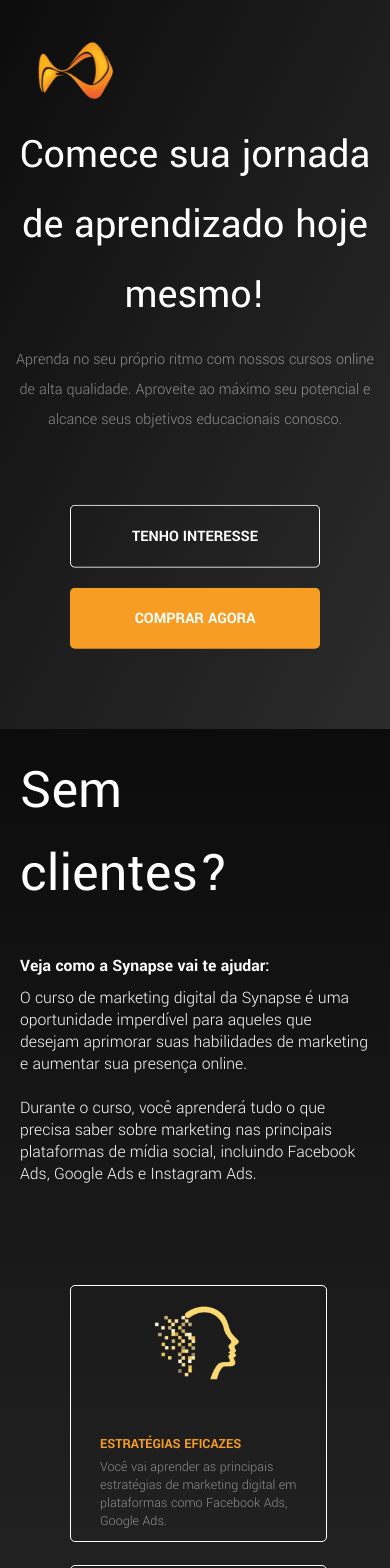
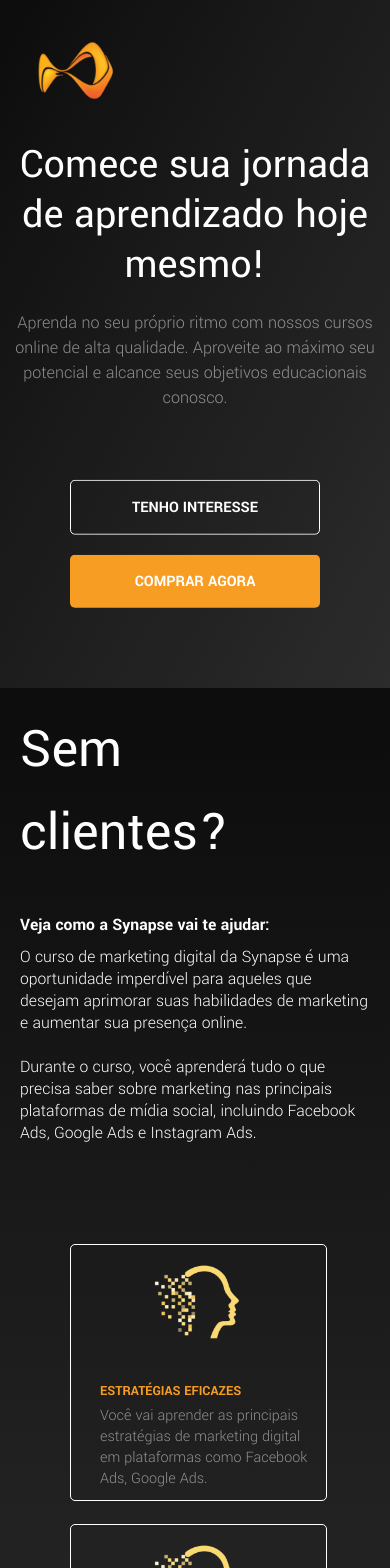
Before and after one commit to rogeritael/rogeritael-rocky_desafio, a React (Create React App) app: page / in a window 390 px wide. Shown: the top 1568 px of the page. Built offline with nearby package versions, Linux system fonts and the light colour scheme.

Commit message:
fazendo ajustes gerais no responsivo

```diff
--- a/src/components/Button/styles.ts
+++ b/src/components/Button/styles.ts
@@ -25,7 +25,7 @@ const bounceAnimation = keyframes `
     }`
 
 export const ButtonContainer = styled.button<ButtonProps>`
-    padding: 20px 24.73px;
+    padding: 16px 24.73px;
     margin: 10px 15px;
     font-size: var(--sub3);
     font-weight: bold;
--- a/src/components/EducatorCard/styles.ts
+++ b/src/components/EducatorCard/styles.ts
@@ -44,16 +44,21 @@ export const EducatorCardStyle = styled.div`
         }
     }
 
+    @media(max-width: 720px){
+        .text_container {
+            p {
+                font-size: 16px;
+                font-weight: 300;
+            }
+        }
+    }
+
     @media (max-width: 425px) {
         scale: .9;
-        .educator_profile {
-        }
     }
 
     @media (max-width: 375px) {
         margin: -40px 0;
         scale: .8;
-        .educator_profile {
-        }
     }
 `;
--- a/src/components/GoalCard/styles.ts
+++ b/src/components/GoalCard/styles.ts
@@ -58,4 +58,10 @@ export const GoalCardContainer = styled.div`
         }
     }
 
+    @media(max-width: 1100px){
+        .text_container p {
+            font-size: 16px;
+        }
+    }
+
 `;
--- a/src/components/template/AmIAbleSection/index.tsx
+++ b/src/components/template/AmIAbleSection/index.tsx
@@ -3,11 +3,11 @@ import { Button } from "../../Button";
 import { ButtonContainer } from "../../ButtonContainer";
 import { AmIAbleStyle } from "./styles";
 
-interface AmIAbleSection {
+interface AmIAbleSectionProps {
     openModal: () => void,
 }
 
-export function AmIAbleSection({ openModal }: AmIAbleSection){
+export function AmIAbleSection({ openModal }: AmIAbleSectionProps){
     return(
         <AmIAbleStyle>
             <AppLimiter>
--- a/src/components/template/AmIAbleSection/styles.ts
+++ b/src/components/template/AmIAbleSection/styles.ts
@@ -29,6 +29,7 @@ export const AmIAbleStyle = styled.section`
         p {
             font-size: var(--tbody1);
             margin-bottom: 80px;
+            font-weight: 300;
         }
     }
 
@@ -43,13 +44,22 @@ export const AmIAbleStyle = styled.section`
 
     }
 
+    @media(max-width: 720px){
+        .text_container p {
+            font-size: 18px;
+        }
+    }
+
     @media (max-width: 425px){
         .app_limiter {
             flex-direction: column;
+            align-items: center;
+            justify-content: center;
         }
 
         .text_container {
             width: 100%;
+            margin-bottom: -30px;
 
             h2 {
                 font-size: var(--t1);
--- a/src/components/template/Cover/styles.ts
+++ b/src/components/template/Cover/styles.ts
@@ -101,11 +101,15 @@ export const CoverContainer = styled.header`
 
         h1.call_to_action_title {
             font-size: var(--t2);
+            padding-top: 20px;
+            line-height: 50px;
         }
 
         p.cover_description_text {
             margin-bottom: 40px;
-            font-size: 16px;
+            margin-top: 20px;
+            font-size: 18px;
+            line-height: 25px;
         }
 
         h1.call_to_action_title {
--- a/src/components/template/MaisClientesSection/styles.ts
+++ b/src/components/template/MaisClientesSection/styles.ts
@@ -5,6 +5,7 @@ export const MaisClientesContainer = styled.section`
 
     background: rgb(61,61,61);
     background: linear-gradient(0deg, rgba(61,61,61,1) 0%, rgba(12,12,12,1) 100%);
+    min-height: 759px;
 
     .app_limiter {
         min-height: 759px;
@@ -97,16 +98,17 @@ export const MaisClientesContainer = styled.section`
             flex-direction: row;
             width: 100%;
             justify-content: space-evenly;
+            margin-bottom: 40px;
         }
 
         .right_side {
+            margin-bottom: 40px;
             /* margin: 60px 0; */
             /* margin-bottom: 97px; */
         }
     }
 
     @media (max-width: 890px) {
-
         .left_side .price_container {
              display: none;
         }
@@ -120,16 +122,20 @@ export const MaisClientesContainer = styled.section`
 
         .left_side {
             padding: 20px;
+            margin-bottom: 0;
 
             .price_container {
                 display: none;
             }
         }
 
-        .right_side .mais_clientes_card_container {
-            margin: 60px 0;
-            grid-template-columns: 250px;
-            grid-template-rows: repeat(4, 250px);
+        .right_side {
+            margin-bottom: 0;
+            .mais_clientes_card_container {
+                margin: 60px 0;
+                grid-template-columns: 250px;
+                grid-template-rows: repeat(4, 250px);
+            }
         }
     }
 
--- a/src/components/template/SkillsContainer/styles.ts
+++ b/src/components/template/SkillsContainer/styles.ts
@@ -23,7 +23,6 @@ const turnDownArrow = keyframes`
 const toggleSkill = keyframes`
     from {
         height: 0px;
-        /* padding: 0 32px; */
         border: none;
         opacity: 0;
         p {
@@ -43,7 +42,6 @@ const toggleSkill = keyframes`
 
 export const SkillsStyle = styled.section`
     min-height: 611px;
-    /* width: 100%; */
     display: flex;
     align-items: center;
     background-image: url(${skillbg});
@@ -82,6 +80,14 @@ export const SkillsStyle = styled.section`
             .single_skill {
                 border-top: 1px solid rgba(0,0,0,0.06);
 
+                &.active {
+                    h2 {
+                        &::after {
+                            animation: ${turnDownArrow} 500ms ease-in-out forwards;
+                        }
+                    }
+                }
+
                 h2 {
                     text-align: center;
                     line-height: 94px;
@@ -100,13 +106,6 @@ export const SkillsStyle = styled.section`
                         background-color: #fff;
                         opacity: 0.05;
                         transition: 500ms ease-in-out;
-                        /* background-color: black; */
-                    }
-
-                    &.active {
-                        &::after {
-                            animation: ${turnDownArrow} 500ms ease-in-out;
-                        }
                     }
 
                     &::after {
@@ -225,7 +224,7 @@ export const SkillsStyle = styled.section`
                         display: block;
                         min-height: 176px;
                         background: #262626;
-                        padding: 25px 42px;
+                        padding: 25px 62px;
                         font-size: 20px;
                         font-weight: 300;
                         text-align: center;
@@ -236,4 +235,12 @@ export const SkillsStyle = styled.section`
             }
         }
     }
+
+    @media (max-width: 620px){
+        .skills .header .single_skill {
+            p.description {
+                padding: 25px 42px;
+            }
+        }
+    }
 `
```
